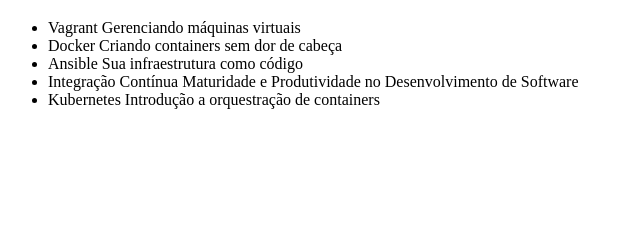
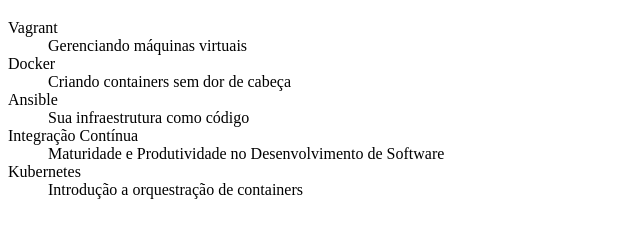
Before and after one commit to inumeras/treinando, a plain HTML site: page index.html in a window 1280 px wide. Shown: the part 61-298 px from the top of the page, without its empty margins (0-640 px from the left). Drawn offline with Linux system fonts and the light colour scheme.

Commit message:
trocado UL por DL

```diff
--- a/index.html
+++ b/index.html
@@ -8,12 +8,21 @@
     <body>
         <h1>Cursos de DevOps</h1>
 
-        <ul>
-            <li>Vagrant Gerenciando máquinas virtuais</li>
-            <li>Docker Criando containers sem dor de cabeça</li>
-            <li>Ansible Sua infraestrutura como código</li>
-            <li>Integração Contínua Maturidade e Produtividade no Desenvolvimento de Software</li>
-            <li>Kubernetes Introdução a orquestração de containers</li>
-        </ul>
+        <dl>
+            <dt>Vagrant</dt>
+            <dd>Gerenciando máquinas virtuais</dd>
+
+            <dt>Docker</dt>
+            <dd>Criando containers sem dor de cabeça</dd>
+
+            <dt>Ansible</dt>
+            <dd>Sua infraestrutura como código</dd>
+
+            <dt>Integração Contínua</dt>
+            <dd>Maturidade e Produtividade no Desenvolvimento de Software</dd>
+
+            <dt>Kubernetes</dt>
+            <dd>Introdução a orquestração de containers</dd>
+        </dl>
     </body>
 </html>
```
